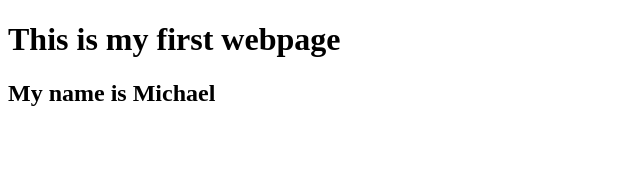
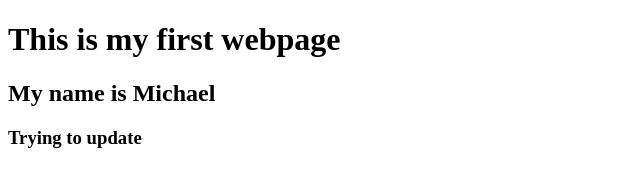
Before and after one commit to Michael-Adjei/RGU, a plain HTML site: page index.html in a window 1280 px wide. Shown: the whole page, without its empty margins (0-640 px from the left). Drawn offline with Linux system fonts and the light colour scheme.

Commit message:
Update 1

```diff
--- a/index.html
+++ b/index.html
@@ -7,5 +7,6 @@
 <body>
        <h1>This is my first webpage</h1>
         <h2>My name is Michael</h2>
+        <h3>Trying to update </h3>
 </body>
 </html>
```
